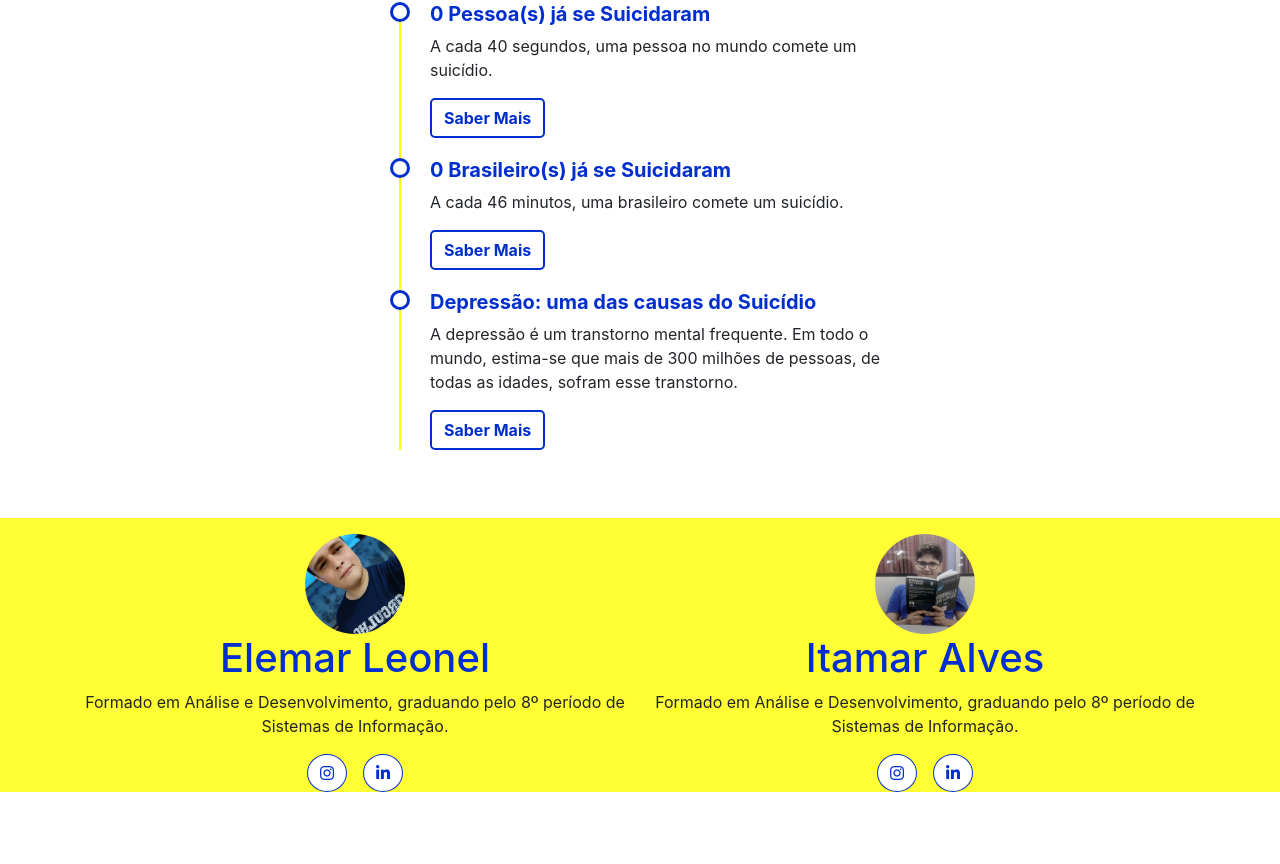
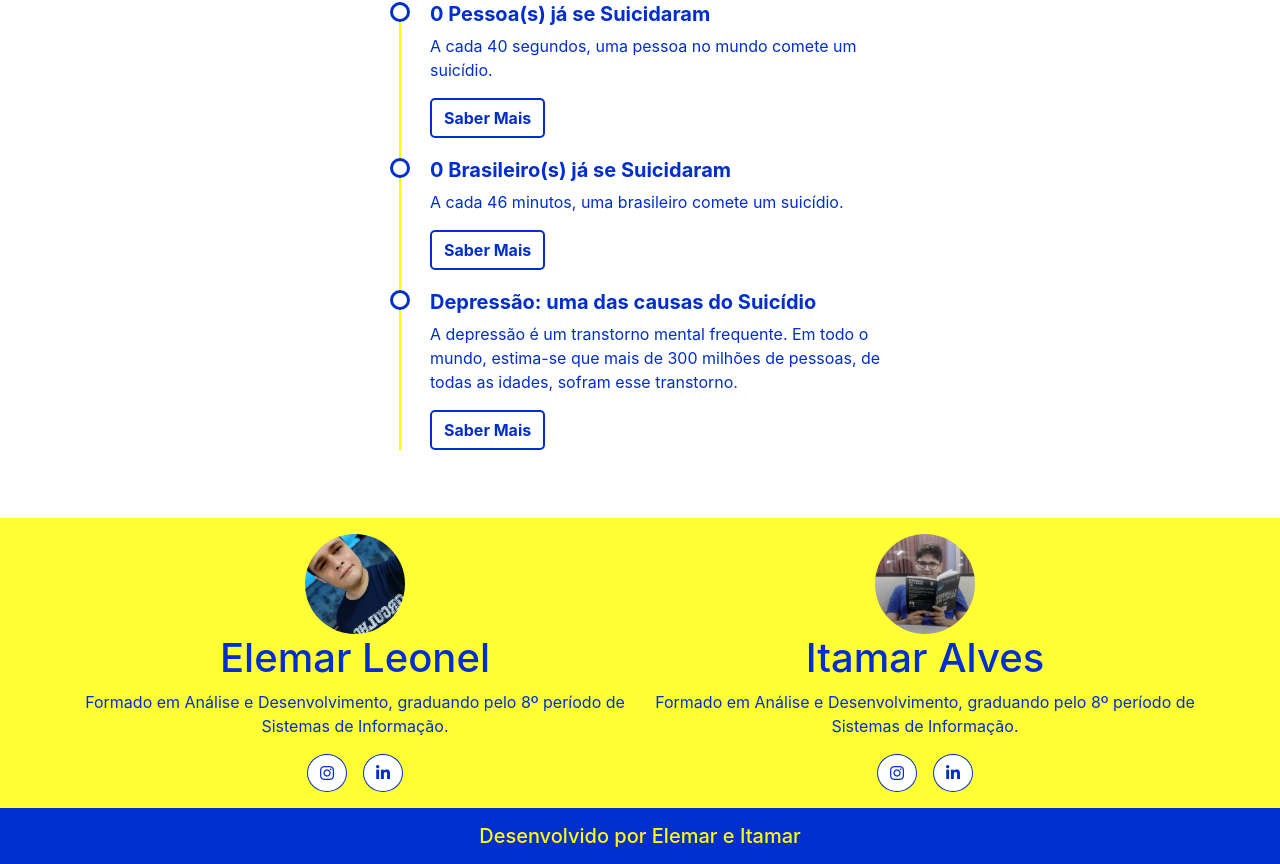
Before and after one commit to ItamarAlves/sobreoviver, a React (Create React App) app in the folder frontend/: page / in a window 1280 px wide. Shown: the part 930-1794 px from the top of the page. Before the commit the page ends 1722 px from the top, so only its background shows below. Built offline with nearby package versions, Linux system fonts and the light colour scheme.

Commit message:
Adicionado Footer

```diff
--- a/frontend/src/components/Contador/index.css
+++ b/frontend/src/components/Contador/index.css
@@ -34,7 +34,7 @@ ul.timeline > li:before {
   color: #002ECF;
 }
 
-li > h5{
+li > h5, .descricao-contador{
   color: #002ECF;
 }
 
--- a/frontend/src/components/Contador/index.js
+++ b/frontend/src/components/Contador/index.js
@@ -40,17 +40,17 @@ export default class Contador extends Component {
             <ul className="timeline mt-3">
               <li>
                 <h5><strong>{this.state.contador} Pessoa(s) já se Suicidaram</strong></h5>
-                <p>A cada 40 segundos, uma pessoa no mundo comete um suicídio.</p>
+                <p className="descricao-contador">A cada 40 segundos, uma pessoa no mundo comete um suicídio.</p>
                 <a className="btn btn-contador" href="http://www.conselho.saude.gov.br/ultimas-noticias-cns/809-um-suicidio-ocorre-a-cada-40-segundos-no-mundo-diz-organizacao-mundial-da-saude" target="blank"><strong>Saber Mais</strong></a>
               </li>
               <li>
                 <h5><strong>{this.state.contadorBrasil} Brasileiro(s) já se Suicidaram</strong></h5>
-                <p>A cada 46 minutos, uma brasileiro comete um suicídio. </p>
+                <p className="descricao-contador">A cada 46 minutos, uma brasileiro comete um suicídio. </p>
                 <a className="btn btn-contador" href="https://guiadafarmacia.com.br/depressao-e-suicidio-uma-pessoa-se-suicida-no-brasil-a-cada-46-minutos/" target="blank"><strong>Saber Mais</strong></a>
               </li>
               <li>
                 <h5><strong> Depressão: uma das causas do Suicídio</strong></h5>
-                <p>A depressão é um transtorno mental frequente. Em todo o mundo, estima-se que mais de 300 milhões de pessoas,
+                <p className="descricao-contador">A depressão é um transtorno mental frequente. Em todo o mundo, estima-se que mais de 300 milhões de pessoas,
                   de todas as idades, sofram esse transtorno.
                 </p>
                 <a className="btn btn-contador" href="https://www.paho.org/pt/topicos/depressao" target="blank"><strong>Saber Mais</strong></a>
--- /dev/null
+++ b/frontend/src/components/Footer/index.css
@@ -0,0 +1,4 @@
+.container-footer{
+  background-color: #002ECF;
+  color: #FFFF00;
+}
--- /dev/null
+++ b/frontend/src/components/Footer/index.js
@@ -0,0 +1,18 @@
+import React, { Component } from 'react';
+import './index.css';
+
+export default class Footer extends Component {
+  render() {
+    return (
+      <div className="container-footer">
+        <footer className="container">
+          <div className="row">
+            <div className="col-sm-12">
+              <h5 className="text-center mt-3 mb-3">Desenvolvido por Elemar e Itamar</h5>
+            </div>
+          </div>
+        </footer>
+      </div>
+    );
+  }
+}
--- a/frontend/src/components/SobreNos/index.css
+++ b/frontend/src/components/SobreNos/index.css
@@ -8,7 +8,7 @@
   height: 100px;
 }
 
-.titulo-nome{
+.titulo-nome, .descricao{
   color: #002ECF;
 }
 
--- a/frontend/src/components/SobreNos/index.js
+++ b/frontend/src/components/SobreNos/index.js
@@ -7,7 +7,7 @@ export default class SobreNos extends Component {
   render() {
     return (
       <div id="container-sobreNos">
-      <div className="container mt-5 pt-3">
+      <div className="container mt-5 pt-3 pb-3">
         <div className="row">
           <div className="col-sm-6 text-center">
             <img src={FotoElemar} className="img-fluid foto-sobreNos" alt="Foto Elemar"></img>
--- a/frontend/src/pages/dashboard/index.js
+++ b/frontend/src/pages/dashboard/index.js
@@ -2,6 +2,7 @@ import React from 'react';
 import './index.css';
 import Menu from '../../components/Menu';
 import Charts from '../../components/Charts';
+import Footer from '../../components/Footer';
 
 const Dashboard = () => {
   return (
@@ -23,6 +24,9 @@ const Dashboard = () => {
           <Charts />
         </div>
       </div>
+      <div className="mt-5">
+        <Footer></Footer>
+      </div>
     </div>
   );
 }
--- a/frontend/src/pages/home/index.js
+++ b/frontend/src/pages/home/index.js
@@ -4,6 +4,7 @@ import './index.css';
 import ImagemConteudo from '../images/FotoLiberdade.png';
 import Contador from '../../components/Contador';
 import SobreNos from '../../components/SobreNos';
+import Footer from '../../components/Footer';
 
 const Home = () =>{
     return(
@@ -23,6 +24,7 @@ const Home = () =>{
       </div>
         <Contador></Contador>
         <SobreNos></SobreNos>
+        <Footer></Footer>
       </>
     );
   }
```
